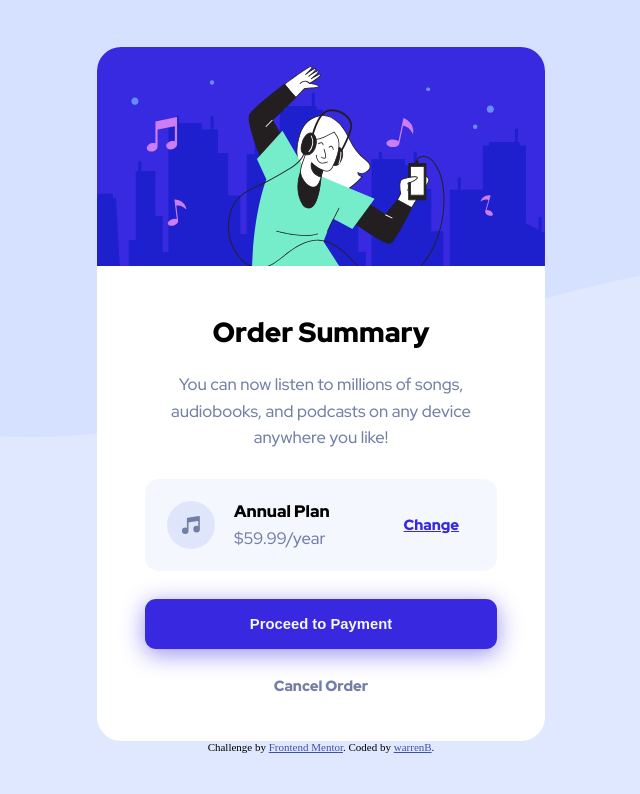
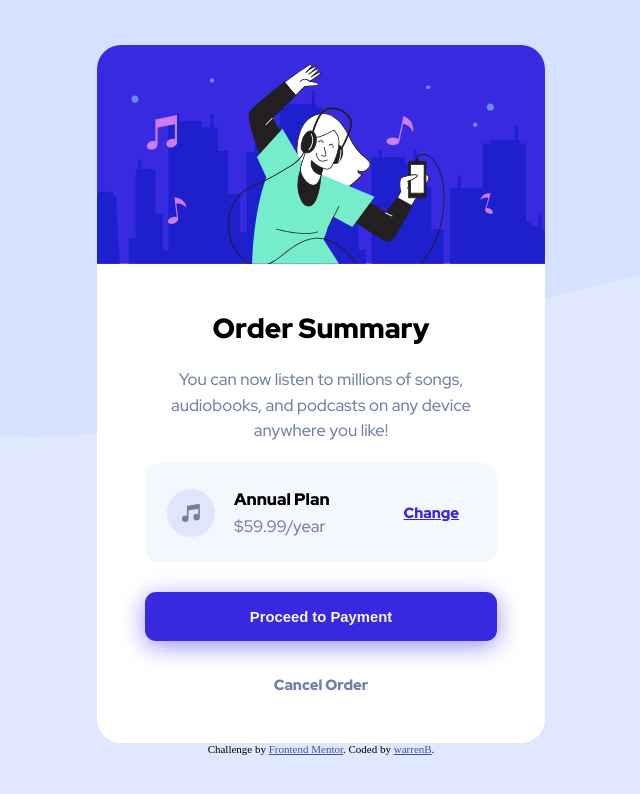
Before and after one commit to warrenbarney/order-summary-component-main, a plain HTML site: page index.html in a window 1280 px wide. Shown: the whole page, without its empty margins (319-959 px from the left). Drawn offline with Linux system fonts and the light colour scheme.

Commit message:
production-1

```diff
--- a/styles.scss
+++ b/styles.scss
@@ -29,8 +29,8 @@ body {
   flex-direction: column;
   justify-content: center;
   align-items: center;
-  max-width: 100vw;
-  min-height: 100vh;
+  width: 100vw;
+  height: 100vh;
   // border: 3px dotted red;
 }
 
@@ -41,8 +41,8 @@ main {
   border-radius: 1.3rem;
   align-items: center;
   // justify-content: space-between;
-  width: 22rem;
-  height: 37.5rem;
+  width: 21.8rem;
+  // height: 37.5rem;
   font-family: $font-fam;
   // border: 3px dotted red;
 }
@@ -52,7 +52,7 @@ img {
   border-top-left-radius: 1.3rem;
   border-top-right-radius: 1.3rem;
 
-  padding-bottom: 1rem;
+
 }
 
 .block-1 {
@@ -60,14 +60,15 @@ img {
 
   h1 {
     font-size: 1.5rem;
-    padding: 0.75em;
+    padding-top: 2rem;
+    padding-bottom: 1.1rem;
     font-weight: 900;
   }
 
   p {
     margin: 0 2.5rem;
     color: $desaturated_blue;
-    line-height: 1.6;
+    line-height: 1.65;
   }
 }
 
@@ -113,7 +114,7 @@ img {
 
 button {
   font-size: 1rem;
-  padding: 1.15em;
+  padding: 1.1em;
   width: 19rem;
   border-radius: 0.75em;
   background-color: $bright_blue;
@@ -132,7 +133,8 @@ button:hover {
   text-decoration: none;
   color: $desaturated_blue;
   font-weight: 900;
-  margin: 1.5rem;
+  margin-top: 1.5rem;
+  margin-bottom: 2.2rem;
 }
 
 .attribution {
@@ -155,12 +157,14 @@ button:hover {
   }
 
   img {
-    padding-bottom: 1.45rem;
+    padding-bottom: .5rem;
   }
 
   main {
-    width: 24rem;
+    width: 24.2rem;
   }
+
+  .block-1 {}
 
   .block-1 h1 {
     font-size: 1.5rem;
@@ -172,7 +176,7 @@ button:hover {
     font-size: 0.9rem;
     margin: 0 2.5rem;
     color: $desaturated_blue;
-    line-height: 1.6;
+    line-height: 1.55;
   }
 
   .plan {
@@ -187,11 +191,20 @@ button:hover {
     font-size: 0.8rem;
   }
 
+  .block-2 {
+    padding: .4em 0.2em;
+    margin-top: 1rem;
+    margin-bottom: 1.6rem;
+  }
+
   button {
     font-size: 0.8rem;
+    padding: .9rem;
   }
 
   .cancel {
     font-size: 0.8rem;
+    margin-bottom: 2.6rem;
+    margin-top: 1.8rem;
   }
 }
```
Also changed, not shown: styles.css, 1 other file.
